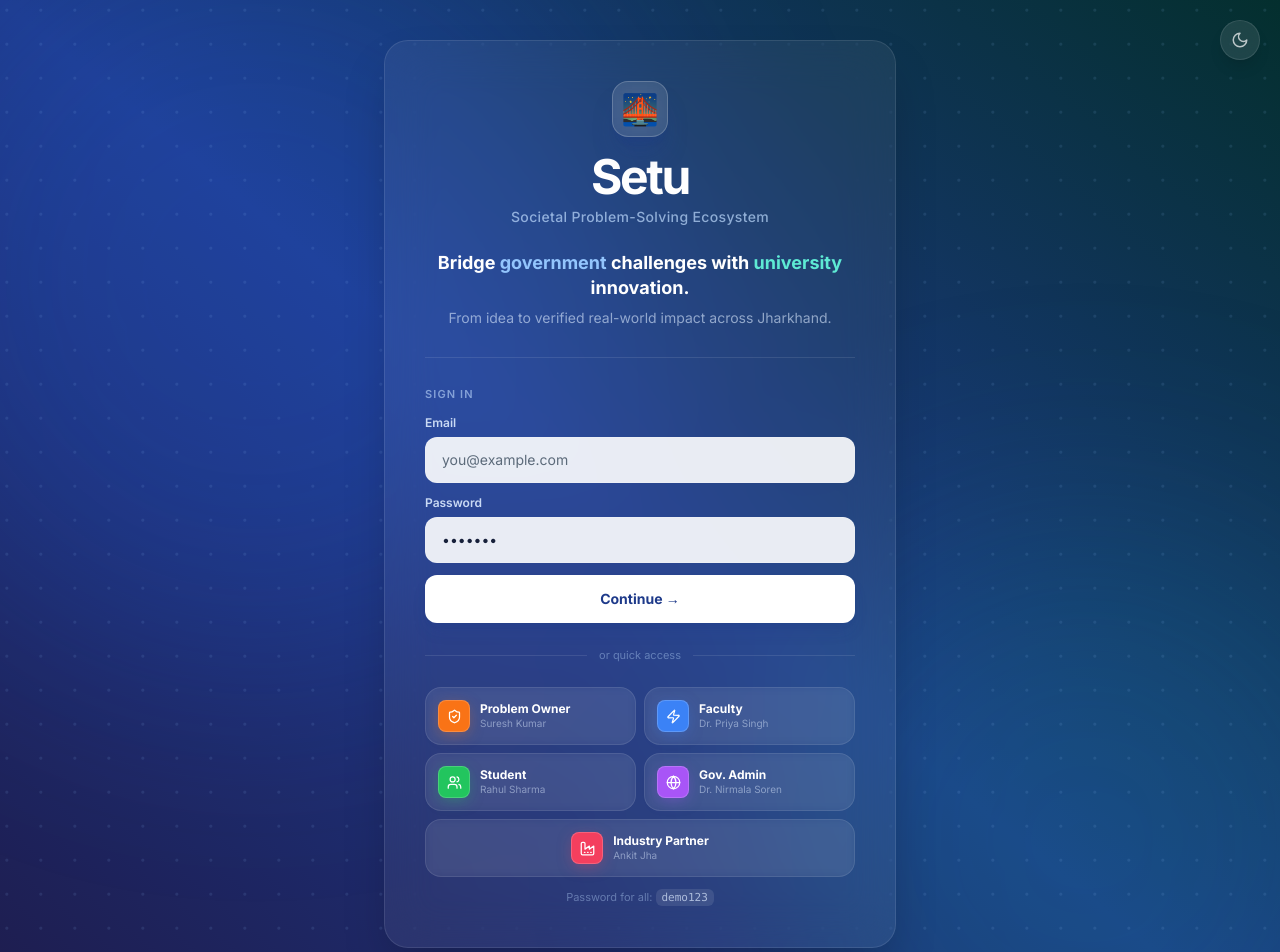
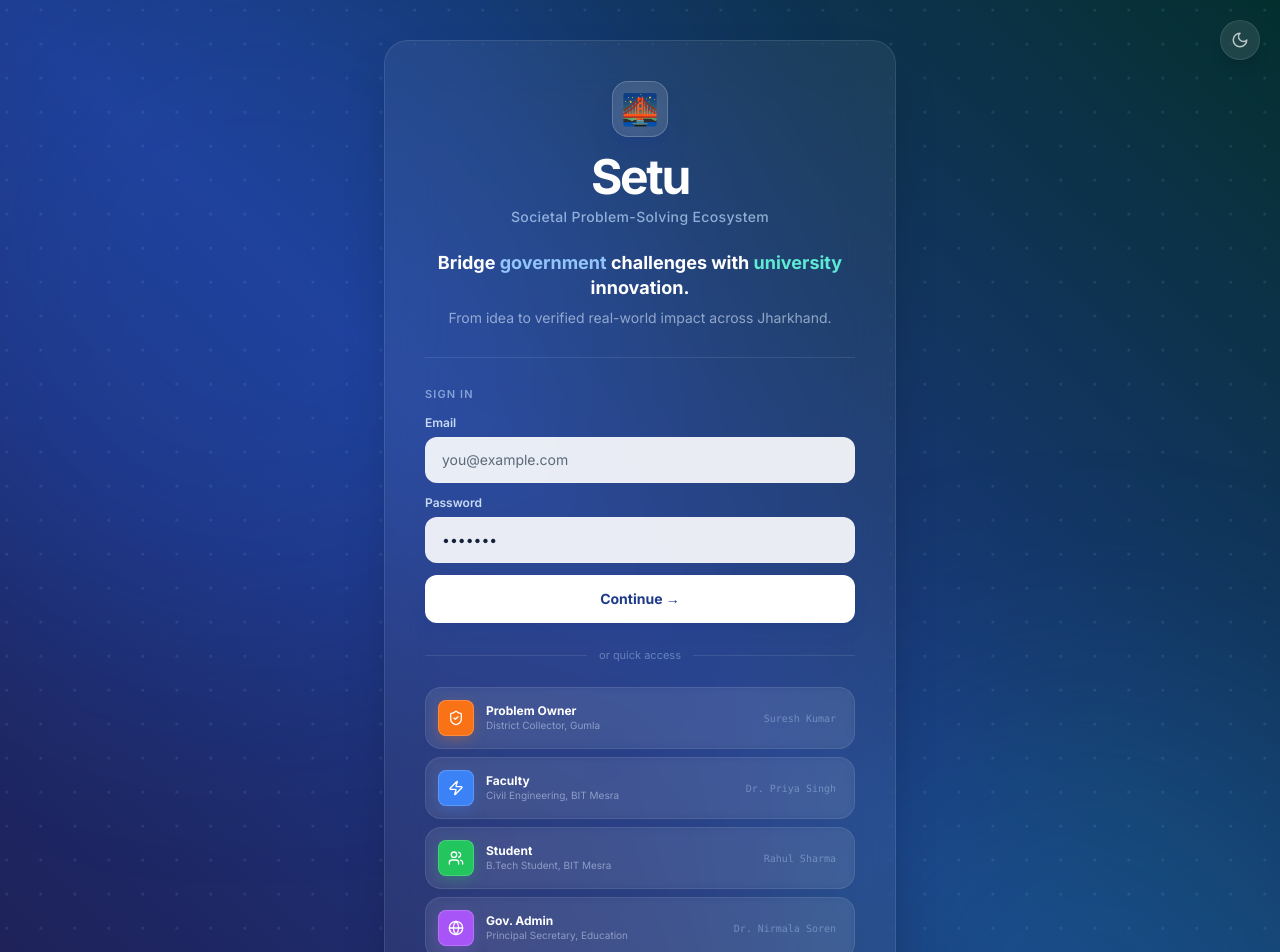
Before and after one commit to mishtiiikrishnaa/sih2026prototype, a React (Vite) app in the folder frontend/: page /login in a window 1280 px wide. Shown: the top 952 px of the page. Built offline with nearby package versions, Linux system fonts and the light colour scheme.

Commit message:
uniform demo rows on login

```diff
--- a/frontend/src/pages/LoginPage.jsx
+++ b/frontend/src/pages/LoginPage.jsx
@@ -89,16 +89,17 @@ export default function LoginPage() {
           </div>
 
           {/* Demo cards */}
-          <div className="grid grid-cols-2 gap-2">
-            {DEMO_ACCOUNTS.map((acct, i) => (
-              <button key={acct.email} onClick={() => fillDemo(acct)} className={`group flex items-center gap-2.5 p-3 rounded-2xl bg-white/5 hover:bg-white/10 border border-white/10 hover:border-white/25 text-left transition-all hover:scale-[1.02] hover:shadow-lg active:scale-[0.98] backdrop-blur-sm ${i === DEMO_ACCOUNTS.length - 1 ? 'col-span-2 justify-center' : ''}`}>
-                <span className="w-8 h-8 rounded-lg flex items-center justify-center text-white flex-shrink-0" style={{ backgroundColor: acct.hex, WebkitBoxShadow: `0 4px 16px -4px ${acct.hex}80, inset 0 0 0 1px rgba(255,255,255,0.18)` }}>
-                  <acct.icon size={15} />
+          <div className="grid grid-cols-1 gap-2">
+            {DEMO_ACCOUNTS.map((acct) => (
+              <button key={acct.email} onClick={() => fillDemo(acct)} className="group flex items-center gap-3 p-3 rounded-2xl bg-white/5 hover:bg-white/10 border border-white/10 hover:border-white/25 text-left transition-all hover:scale-[1.01] hover:shadow-lg active:scale-[0.99] backdrop-blur-sm">
+                <span className="w-9 h-9 rounded-lg flex items-center justify-center text-white flex-shrink-0" style={{ backgroundColor: acct.hex, WebkitBoxShadow: `0 4px 16px -4px ${acct.hex}80, inset 0 0 0 1px rgba(255,255,255,0.18)` }}>
+                  <acct.icon size={16} />
                 </span>
-                <div className="min-w-0">
+                <div className="min-w-0 flex-1">
                   <p className="font-bold text-white text-xs leading-tight">{acct.label}</p>
-                  <p className="text-[10px] text-blue-100/50 truncate">{acct.name}</p>
+                  <p className="text-[10px] text-blue-100/50 truncate">{acct.role}</p>
                 </div>
+                <span className="text-[10px] font-mono text-blue-200/40 group-hover:text-blue-100/70 px-1.5 text-right">{acct.name}</span>
               </button>
             ))}
           </div>
```
